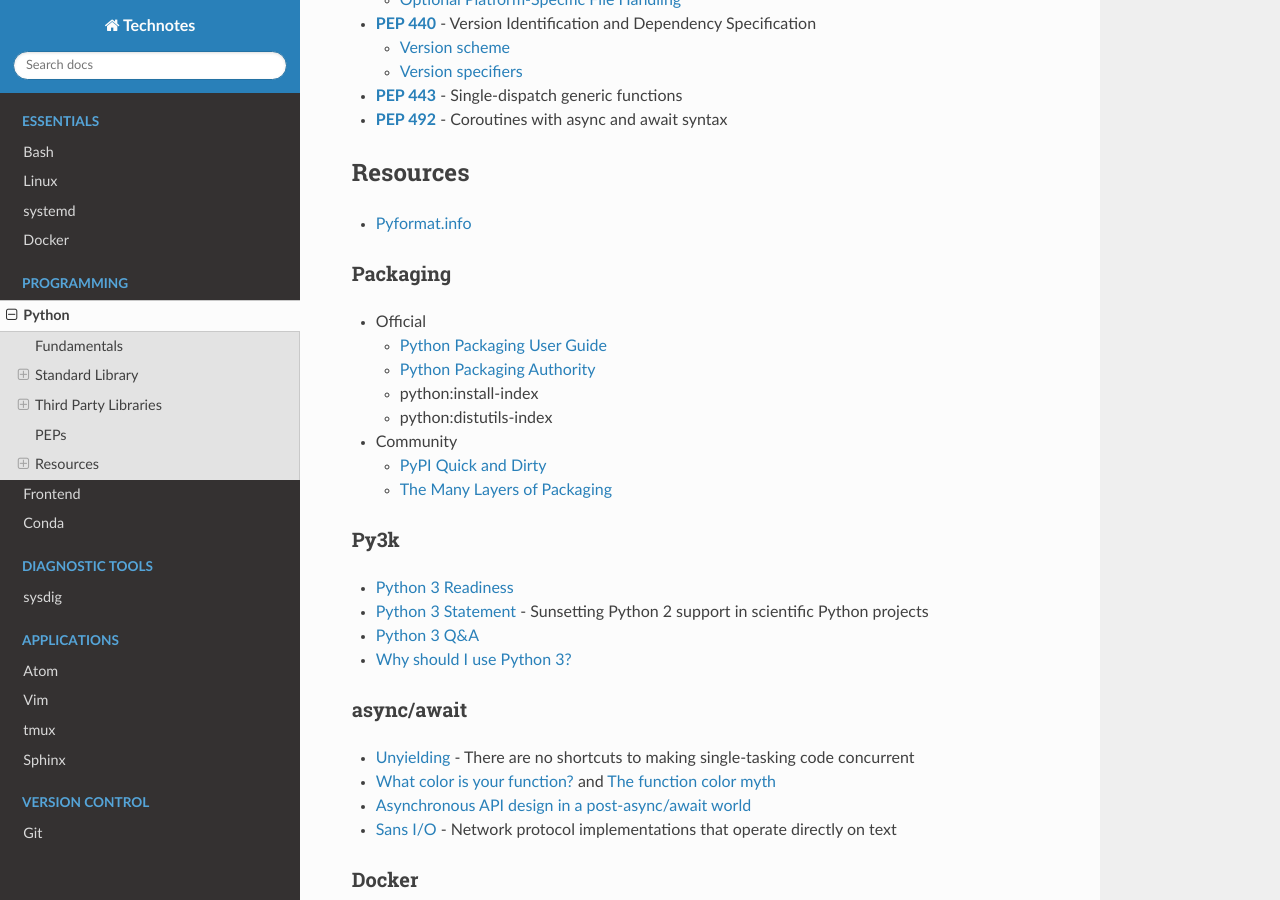
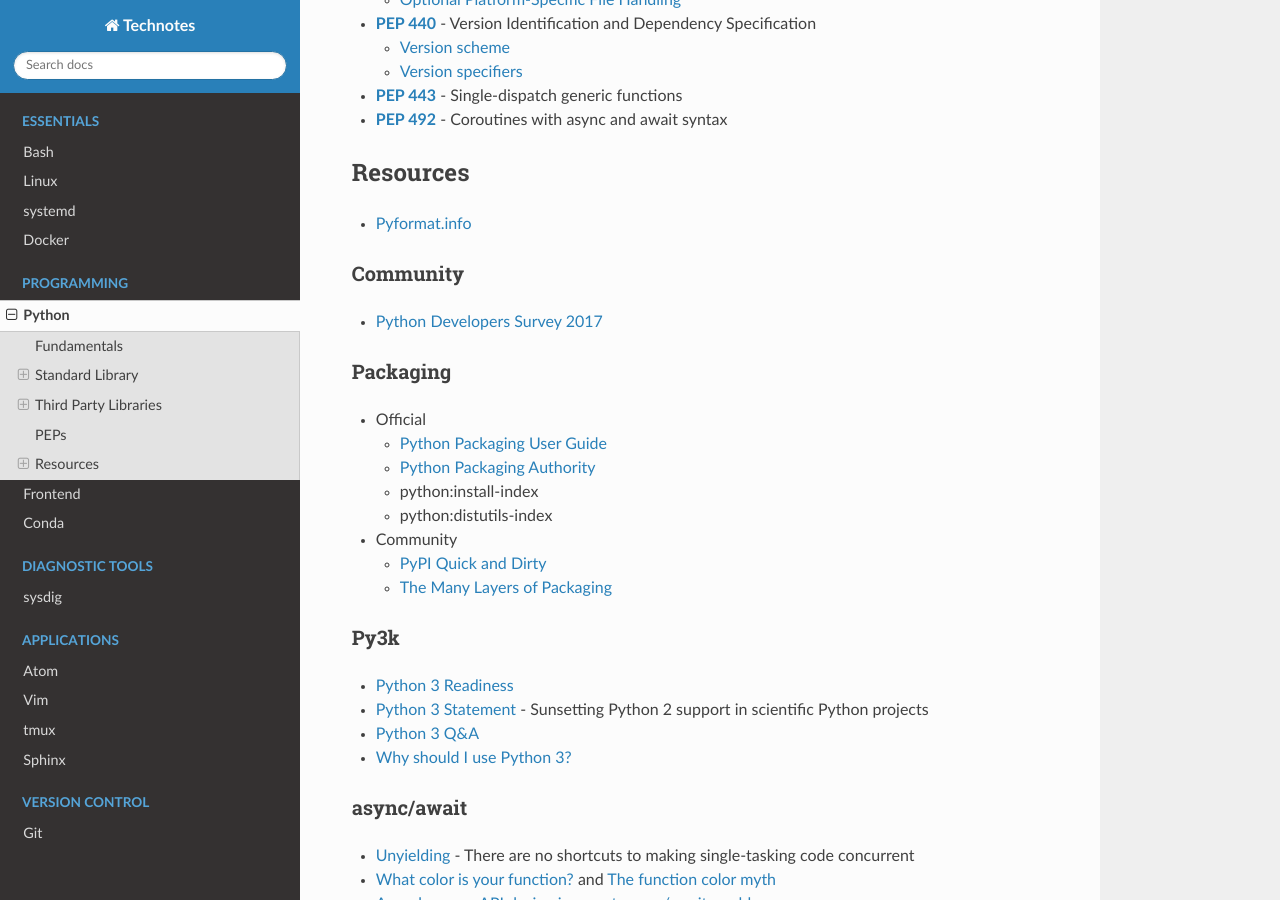
Before and after one commit to heterotopian/technotes, a Sphinx documentation site: the page built from source/python.rst, in a window 1280 px wide and 900 px high, scrolled down 3016 px. Built offline with Sphinx 7.4.7 and the Read the Docs theme 2.0.0, drawn with Linux system fonts in a browser that asks for light colours.

Commit message:
Add Community section

```diff
--- a/source/python.rst
+++ b/source/python.rst
@@ -205,6 +205,12 @@
 - `Pyformat.info <https://pyformat.info/>`_
 
 
+Community
+---------
+
+- `Python Developers Survey 2017 <https://www.jetbrains.com/research/python-developers-survey-2017/>`_
+
+
 Packaging
 ---------
 
```
